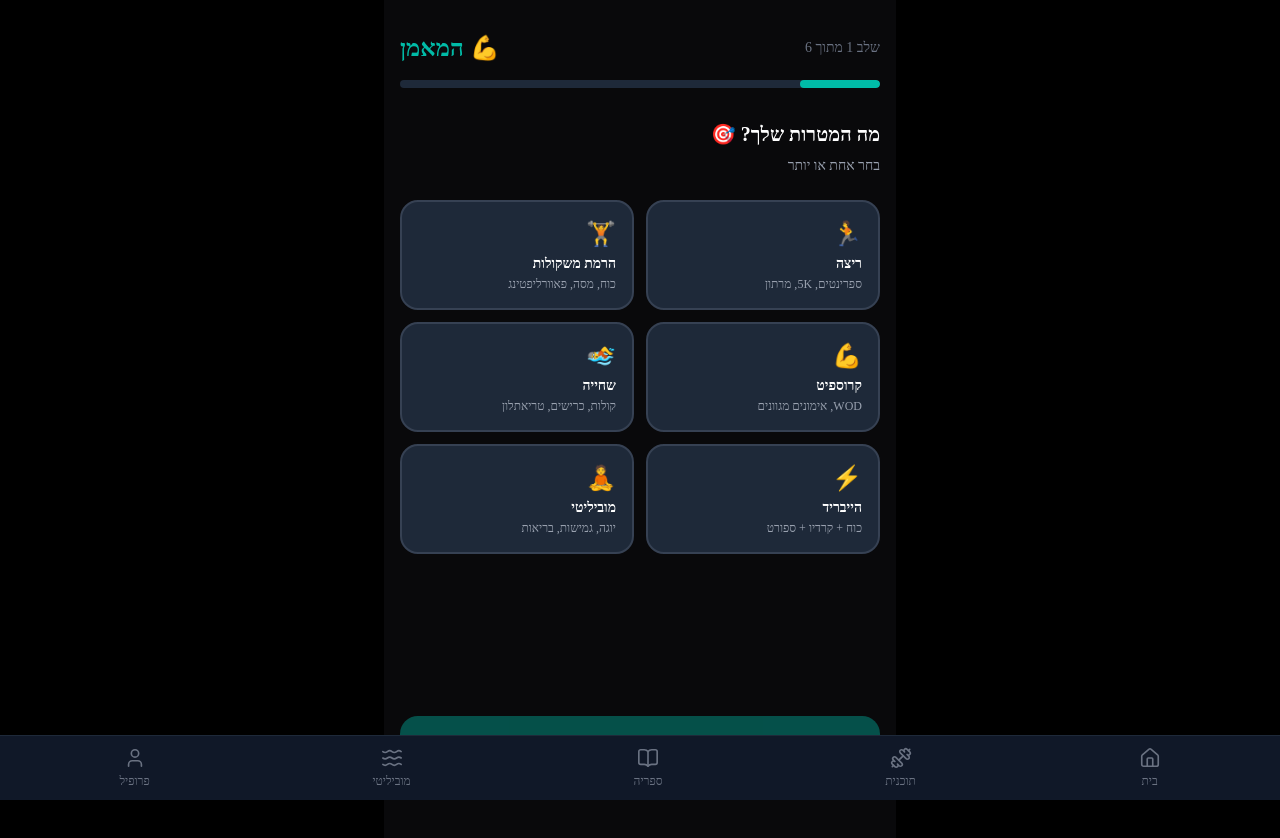
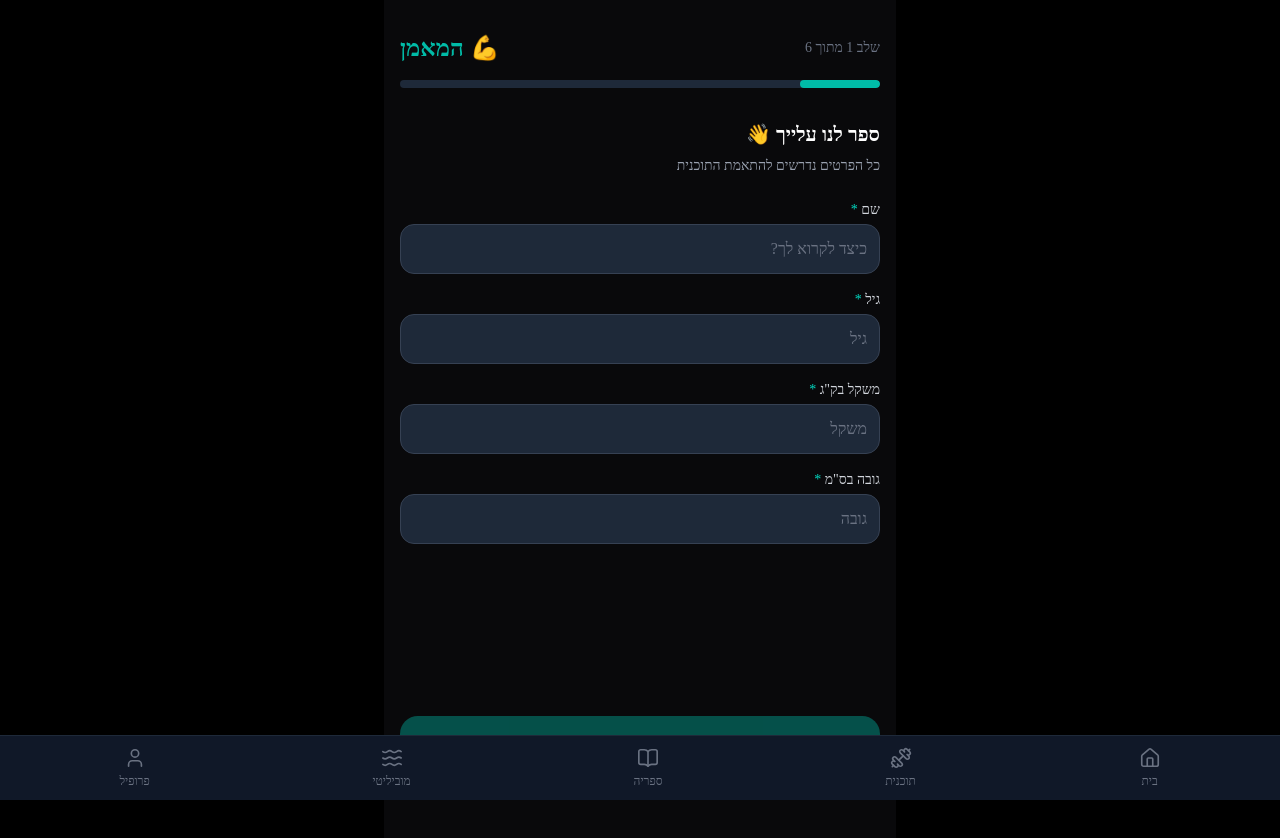
Before and after one commit to MichaelPo435/hamaaem, a Next.js app: page /onboarding in a window 1280 px wide. Shown: the top 838 px of the page. Built offline with nearby package versions, Linux system fonts and the light colour scheme.

Commit message:
feat: onboarding starts with required name/age/weight/height fields

```diff
--- a/app/onboarding/page.tsx
+++ b/app/onboarding/page.tsx
@@ -38,15 +38,16 @@ const INJURIES = [
 ]
 
 interface OnboardingData {
+  name: string
+  age: string
+  weightKg: string
+  heightCm: string
   goals: TrainingGoal[]
   experienceLevel: ExperienceLevel | ''
   weeklyAvailability: number
   sessionDuration: 30 | 45 | 60 | 90
   equipment: EquipmentType[]
   injuries: string[]
-  age: string
-  weightKg: string
-  name: string
 }
 
 export default function OnboardingPage() {
@@ -54,15 +55,16 @@ export default function OnboardingPage() {
   const setUser = useUserStore(s => s.setUser)
   const [step, setStep] = useState(0)
   const [data, setData] = useState<OnboardingData>({
+    name: '',
+    age: '',
+    weightKg: '',
+    heightCm: '',
     goals: [],
     experienceLevel: '',
     weeklyAvailability: 3,
     sessionDuration: 60,
     equipment: [],
     injuries: [],
-    age: '',
-    weightKg: '',
-    name: '',
   })
 
   const totalSteps = 6
@@ -90,10 +92,11 @@ export default function OnboardingPage() {
   }
 
   function canProceed() {
-    if (step === 0) return data.goals.length > 0
-    if (step === 1) return data.experienceLevel !== ''
-    if (step === 2) return true
-    if (step === 3) return data.equipment.length > 0
+    if (step === 0) return data.name.trim() !== '' && data.age !== '' && data.weightKg !== '' && data.heightCm !== ''
+    if (step === 1) return data.goals.length > 0
+    if (step === 2) return data.experienceLevel !== ''
+    if (step === 3) return true
+    if (step === 4) return data.equipment.length > 0
     return true
   }
 
@@ -101,15 +104,16 @@ export default function OnboardingPage() {
     const user: UserProfile = {
       id: crypto.randomUUID(),
       createdAt: new Date().toISOString(),
-      name: data.name || undefined,
+      name: data.name,
       goals: data.goals,
       experienceLevel: data.experienceLevel as ExperienceLevel,
       weeklyAvailability: data.weeklyAvailability,
       sessionDuration: data.sessionDuration,
       equipment: data.equipment,
       injuries: data.injuries,
-      age: data.age ? parseInt(data.age) : undefined,
-      weightKg: data.weightKg ? parseFloat(data.weightKg) : undefined,
+      age: parseInt(data.age),
+      weightKg: parseFloat(data.weightKg),
+      heightCm: parseFloat(data.heightCm),
       onboardingCompleted: true,
       planGenerationsToday: 0,
     }
@@ -117,8 +121,64 @@ export default function OnboardingPage() {
     router.push('/plan/create')
   }
 
+  const inputClass = "w-full p-3 rounded-xl border border-gray-700 bg-gray-800 text-white text-right focus:outline-none focus:border-teal-500 placeholder:text-gray-500"
+
   const steps = [
-    // Step 0: Goals
+    // Step 0: Personal details (required)
+    <div key="details">
+      <h2 className="text-xl font-bold text-white mb-2">ספר לנו עלייך 👋</h2>
+      <p className="text-gray-400 text-sm mb-6">כל הפרטים נדרשים להתאמת התוכנית</p>
+      <div className="space-y-4">
+        <div>
+          <label className="block text-sm font-medium text-gray-300 mb-1">שם <span className="text-teal-400">*</span></label>
+          <input
+            type="text"
+            value={data.name}
+            onChange={e => setData(d => ({ ...d, name: e.target.value }))}
+            placeholder="כיצד לקרוא לך?"
+            className={inputClass}
+          />
+        </div>
+        <div>
+          <label className="block text-sm font-medium text-gray-300 mb-1">גיל <span className="text-teal-400">*</span></label>
+          <input
+            type="number"
+            value={data.age}
+            onChange={e => setData(d => ({ ...d, age: e.target.value }))}
+            placeholder="גיל"
+            min="10"
+            max="100"
+            className={inputClass}
+          />
+        </div>
+        <div>
+          <label className="block text-sm font-medium text-gray-300 mb-1">משקל בק&quot;ג <span className="text-teal-400">*</span></label>
+          <input
+            type="number"
+            value={data.weightKg}
+            onChange={e => setData(d => ({ ...d, weightKg: e.target.value }))}
+            placeholder="משקל"
+            min="30"
+            max="300"
+            className={inputClass}
+          />
+        </div>
+        <div>
+          <label className="block text-sm font-medium text-gray-300 mb-1">גובה בס&quot;מ <span className="text-teal-400">*</span></label>
+          <input
+            type="number"
+            value={data.heightCm}
+            onChange={e => setData(d => ({ ...d, heightCm: e.target.value }))}
+            placeholder="גובה"
+            min="100"
+            max="250"
+            className={inputClass}
+          />
+        </div>
+      </div>
+    </div>,
+
+    // Step 1: Goals
     <div key="goals">
       <h2 className="text-xl font-bold text-white mb-2">מה המטרות שלך? 🎯</h2>
       <p className="text-gray-400 text-sm mb-6">בחר אחת או יותר</p>
@@ -141,7 +201,7 @@ export default function OnboardingPage() {
       </div>
     </div>,
 
-    // Step 1: Level
+    // Step 2: Level
     <div key="level">
       <h2 className="text-xl font-bold text-white mb-2">מה הרמה שלך? 📊</h2>
       <p className="text-gray-400 text-sm mb-6">זה עוזר לנו לכייל את הקושי</p>
@@ -166,7 +226,7 @@ export default function OnboardingPage() {
       </div>
     </div>,
 
-    // Step 2: Availability
+    // Step 3: Availability
     <div key="availability">
       <h2 className="text-xl font-bold text-white mb-2">כמה אתה מתאמן? ⏰</h2>
       <p className="text-gray-400 text-sm mb-6">ימים ומשך כל אימון</p>
@@ -212,7 +272,7 @@ export default function OnboardingPage() {
       </div>
     </div>,
 
-    // Step 3: Equipment
+    // Step 4: Equipment
     <div key="equipment">
       <h2 className="text-xl font-bold text-white mb-2">איזה ציוד יש לך? 🏋️</h2>
       <p className="text-gray-400 text-sm mb-6">בחר את כל מה שרלוונטי</p>
@@ -234,10 +294,10 @@ export default function OnboardingPage() {
       </div>
     </div>,
 
-    // Step 4: Injuries
+    // Step 5: Injuries
     <div key="injuries">
       <h2 className="text-xl font-bold text-white mb-2">יש פציעות או מגבלות? 🩹</h2>
-      <p className="text-gray-400 text-sm mb-6">אופציונלי - עוזר לנו להתאים את התוכנית</p>
+      <p className="text-gray-400 text-sm mb-6">עוזר לנו להתאים את התוכנית — דלג אם אין</p>
       <div className="flex flex-wrap gap-2 mb-4">
         {INJURIES.map(inj => (
           <button
@@ -254,44 +314,6 @@ export default function OnboardingPage() {
         ))}
       </div>
       <p className="text-xs text-gray-500 mt-2">לחץ לסימון, לחץ שוב לביטול</p>
-    </div>,
-
-    // Step 5: Personal details
-    <div key="details">
-      <h2 className="text-xl font-bold text-white mb-2">קצת עלייך 😊</h2>
-      <p className="text-gray-400 text-sm mb-6">כל הנתונים אופציונליים</p>
-      <div className="space-y-4">
-        <div>
-          <label className="block text-sm font-medium text-gray-300 mb-1">שם (אופציונלי)</label>
-          <input
-            type="text"
-            value={data.name}
-            onChange={e => setData(d => ({ ...d, name: e.target.value }))}
-            placeholder="כיצד לקרוא לך?"
-            className="w-full p-3 rounded-xl border border-gray-700 bg-gray-800 text-white text-right focus:outline-none focus:border-teal-500 placeholder:text-gray-500"
-          />
-        </div>
-        <div>
-          <label className="block text-sm font-medium text-gray-300 mb-1">גיל (אופציונלי)</label>
-          <input
-            type="number"
-            value={data.age}
-            onChange={e => setData(d => ({ ...d, age: e.target.value }))}
-            placeholder="גיל"
-            className="w-full p-3 rounded-xl border border-gray-700 bg-gray-800 text-white text-right focus:outline-none focus:border-teal-500 placeholder:text-gray-500"
-          />
-        </div>
-        <div>
-          <label className="block text-sm font-medium text-gray-300 mb-1">משקל בק"ג (אופציונלי)</label>
-          <input
-            type="number"
-            value={data.weightKg}
-            onChange={e => setData(d => ({ ...d, weightKg: e.target.value }))}
-            placeholder="משקל"
-            className="w-full p-3 rounded-xl border border-gray-700 bg-gray-800 text-white text-right focus:outline-none focus:border-teal-500 placeholder:text-gray-500"
-          />
-        </div>
-      </div>
     </div>,
   ]
 
--- a/app/profile/page.tsx
+++ b/app/profile/page.tsx
@@ -133,6 +133,12 @@ export default function ProfilePage() {
                 <div className="text-xs opacity-70">ק״ג</div>
               </div>
             )}
+            {user.heightCm && (
+              <div>
+                <div className="text-2xl font-bold">{user.heightCm}</div>
+                <div className="text-xs opacity-70">ס״מ</div>
+              </div>
+            )}
           </div>
         </div>
 
```
